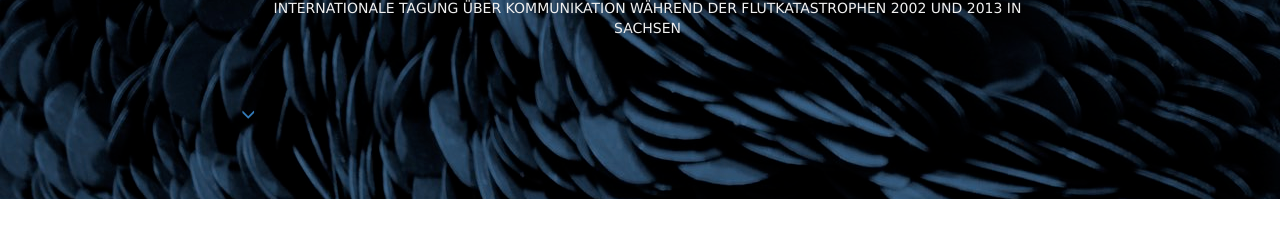
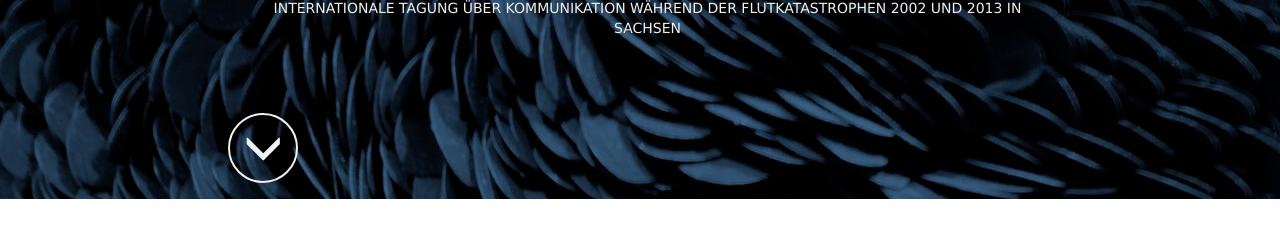
Before and after one commit to susedev/test, a Jekyll site: the page built from index.html, in a window 1280 px wide. Shown: the part 501-730 px from the top of the page. Built offline with Jekyll 4.4.1, drawn with Linux system fonts in a browser that asks for light colours; nearby versions of some CDN libraries; grey boxes are pictures that could not be loaded.

Commit message:
Update home.html

```diff
--- a/_layouts/home.html
+++ b/_layouts/home.html
@@ -14,7 +14,7 @@
     <a rel="license" href="http://creativecommons.org/licenses/by/2.0/"><img alt="Creative Commons License" style="height: 7px; width: 20px; position:right;" src="https://i.creativecommons.org/l/by/2.0/88x31.png" /></a></p>
     <a href="{{ site.base_url }}/konferenz-kommunikationsfluten.html"><p style="font-family: Verdana,Geneva,sans-serif; color:#F0F0F0; font-size: 46px; font-size: 3.8vmax; text-align: center; margin-top:400px; margin-bottom: ">KommunikationsFluten</p></a>
     <a href="{{ site.base_url }}/konferenz-kommunikationsfluten.html"><p style="font-family: Verdana,Geneva,sans-serif; font-size: 3.2vm; color:#F0F0F0; text-align: center; text-transform: uppercase;  padding-bottom:50px; margin-left: 15px;">Internationale Tagung über Kommunikation während der Flutkatastrophen 2002 und 2013 in Sachsen</p></a>
-    <a class="btn btn-circle" href={{ site.base_url }}/konferenz-kommunikationsfluten.html><span class="glyphicon glyphicon-menu-down" aria-hidden="true"></span></a>
+    <a class="btn btn-circle1" href={{ site.base_url }}/konferenz-kommunikationsfluten.html><span class="glyphicon glyphicon-menu-down" aria-hidden="true"></span></a>
   </div>
  </header>
 
```
